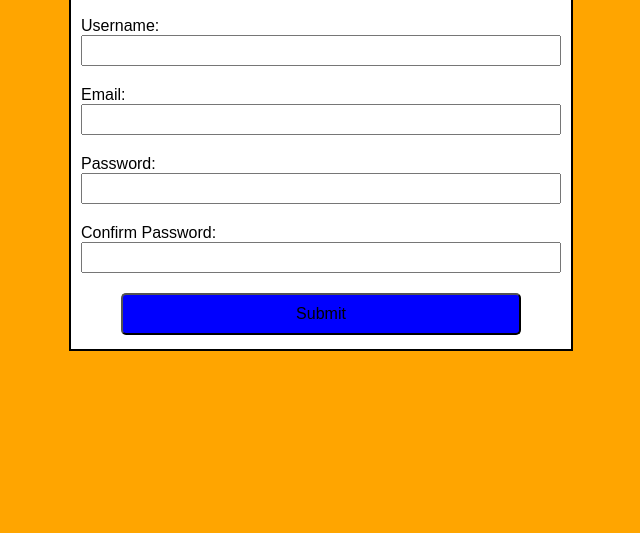
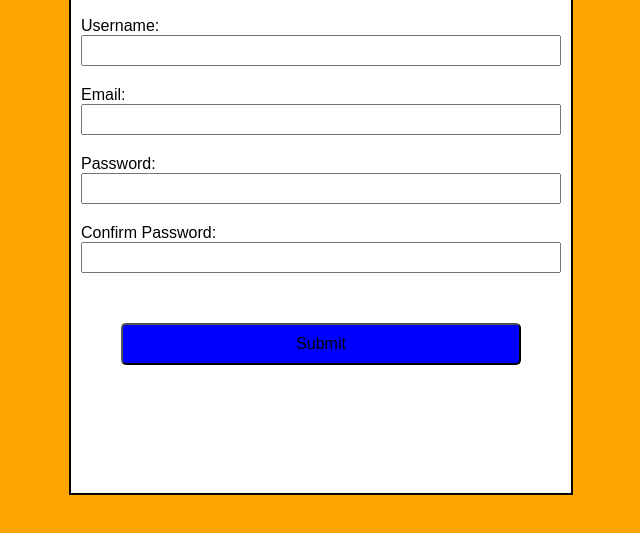
Before and after one commit to Ravneel170/Form-Validation, a plain HTML site: page index.html in a window 1280 px wide. Shown: the part 253-786 px from the top of the page, without its empty margins (319-959 px from the left). Drawn offline with Linux system fonts and the light colour scheme.

Commit message:
code-fix

```diff
--- a/style.css
+++ b/style.css
@@ -11,7 +11,7 @@ body{
 
   border: 2px solid black;
 
-  height: 400px;
+  min-height: 68vh;
 
   width: 500px;
 
@@ -28,8 +28,6 @@ body{
 
   padding: 10px;
 
-  justify-content: space-between;
-
 }
 
 #btn {
@@ -38,13 +36,14 @@ body{
 
   padding: 10px;
 
-  margin: 10px auto auto 50px;
+  margin: 40px auto auto 50px;
 
   background-color: blue;
 
   border-radius: 5px;
 
   font-size: medium;
+  align-self: center;
 
 }
 
```
